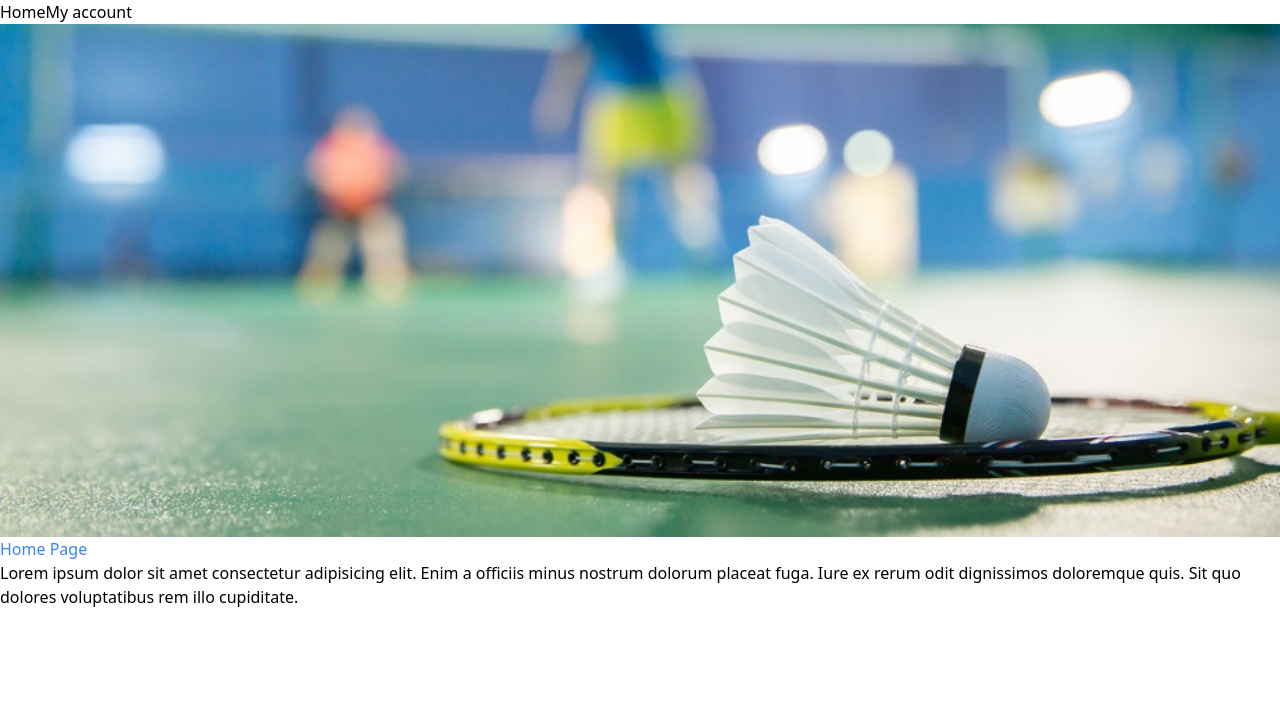
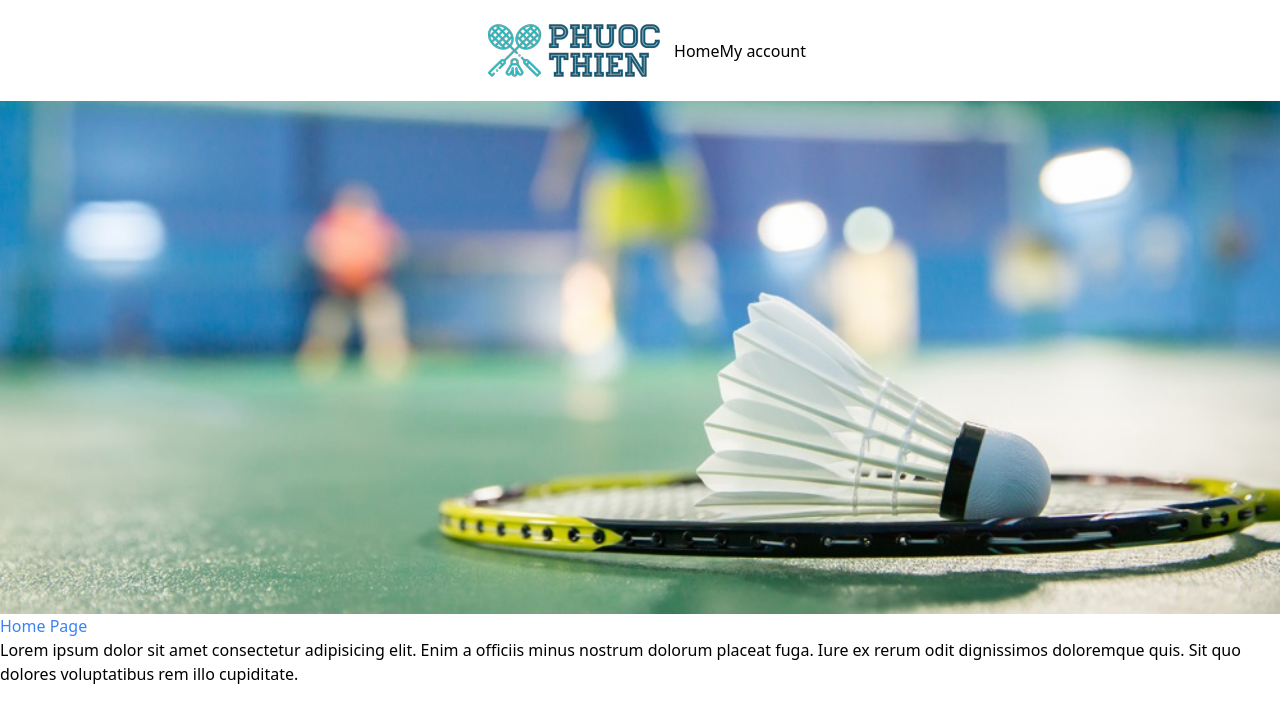
Before and after one commit to ashleycao12/badminton-booking, a Nuxt app: page / in a window 1280 px wide. Shown: the top 722 px of the page. Built offline with nearby package versions, Linux system fonts and the light colour scheme.

Commit message:
place holder logo

```diff
--- a/layouts/default.vue
+++ b/layouts/default.vue
@@ -1,7 +1,8 @@
 <template>
   <div>
     <header>
-      <nav>
+      <nav class="flex items-center justify-center">
+        <img src="../assets/logo.jpg" alt="">
         <NuxtLink to="/">Home</NuxtLink>
         <NuxtLink to="/account">My account</NuxtLink>
       </nav>
```
Also changed, not shown: assets/logo.jpg (added).
